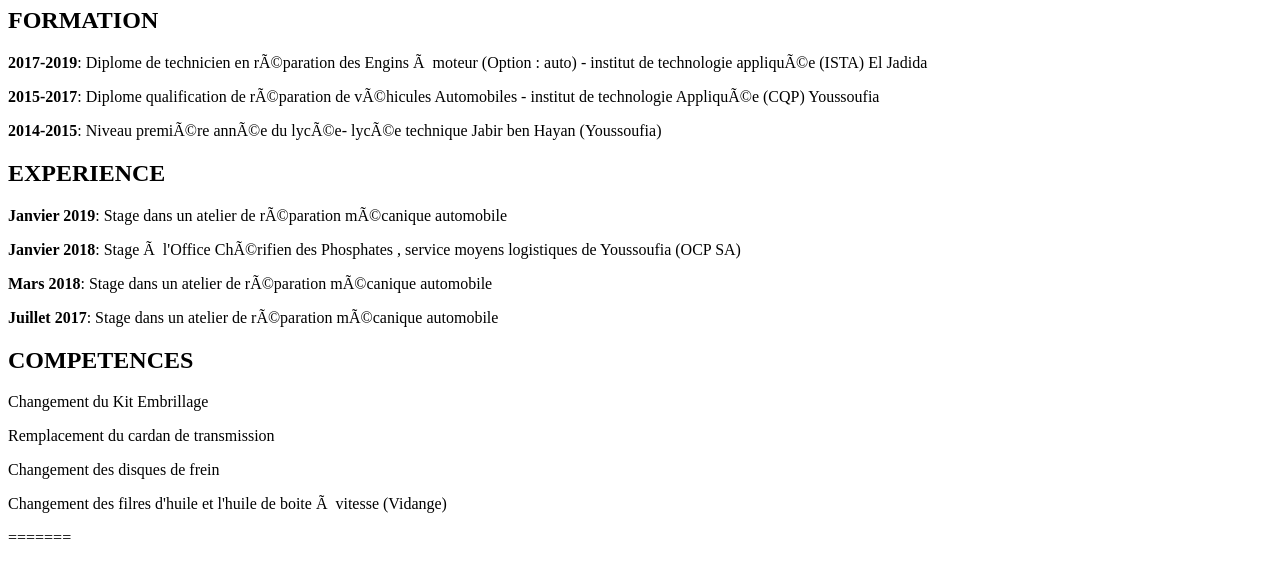
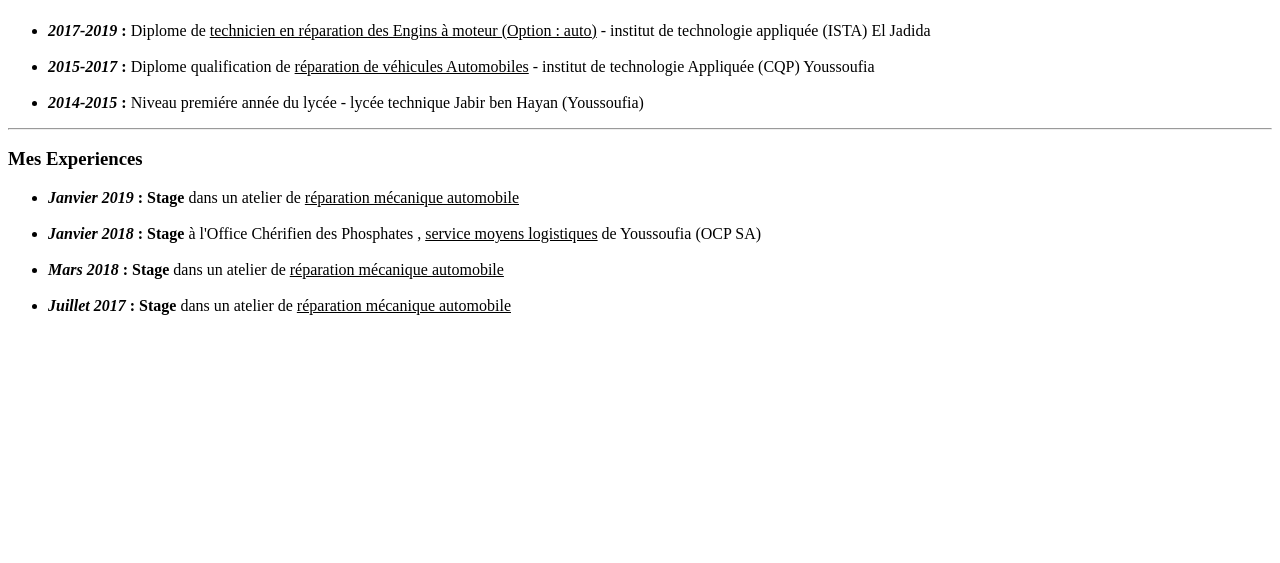
Before and after one commit to Youcode-beginners/CV-Demo, a plain HTML site: page index.html in a window 1280 px wide. Shown: the part 99-662 px from the top of the page. Drawn offline with Linux system fonts and the light colour scheme.

Commit message:
accept modified

```diff
--- a/index.html
+++ b/index.html
@@ -1,54 +1,5 @@
 <!DOCTYPE html>
 <html>
-<<<<<<< HEAD
-<head>
-    <title> This is the website of html</title>
-    <link rel="stylesheet" type="text/css" href="style.css" />
-</head>
-
-<body>
-    <div>
-        <h1> ZAKARIA BATTY</h1>
-    </div>
-
-    </div>
-    <div id ="premier-title">
-        <div class="premier-title">
-            <h2>FORMATION</h2>
-        </div>
-        <div>
-            <p> <strong>2017-2019</strong>: Diplome de technicien en réparation des Engins à moteur
-                (Option : auto) - institut de technologie appliquée (ISTA) El Jadida </p>
-            <p> <strong>2015-2017</strong>: Diplome qualification de réparation de véhicules Automobiles
-                - institut de technologie Appliquée (CQP) Youssoufia </p>
-            <p> <strong>2014-2015</strong>: Niveau premiére année du lycée- lycée technique Jabir ben Hayan
-                (Youssoufia) </p>
-        </div>
-        <div id ="deuxieme-title">
-            <h2>EXPERIENCE</h2>
-            <div class="deuxieme paragraphe">
-                <p> <strong>Janvier 2019</strong>: Stage dans un atelier de réparation mécanique automobile</p>
-                <p> <strong>Janvier 2018</strong>: Stage à l'Office Chérifien des Phosphates , service moyens
-                    logistiques de Youssoufia (OCP SA)</p2>
-                <p> <strong>Mars 2018</strong>: Stage dans un atelier de réparation mécanique automobile </p>
-                <p> <strong>Juillet 2017</strong>: Stage dans un atelier de réparation mécanique automobile</p>
-            </div>
-        <div>
-        <div>
-            <div id ="3éme-title">
-                <h2>COMPETENCES</h2>
-            <div>
-            <div>
-                <p> Changement du Kit Embrillage</p>
-                <p> Remplacement du cardan de transmission</p>
-                <p> Changement des disques de frein</p>
-                <p> Changement des filres d'huile et l'huile de boite à vitesse (Vidange)</p>
-            </div>
-        </div>
-
-    </div>
-</body>
-=======
     <head>
         <meta charset="UTF-8">
         <meta name="viewport" content="width=device-width, initial-scale=1.0">
@@ -112,5 +63,4 @@
             </div>
         </div>
     </body>
->>>>>>> e46e6ad8067a53c9cdc0b514971da6a40e22583c
 </html>
```
